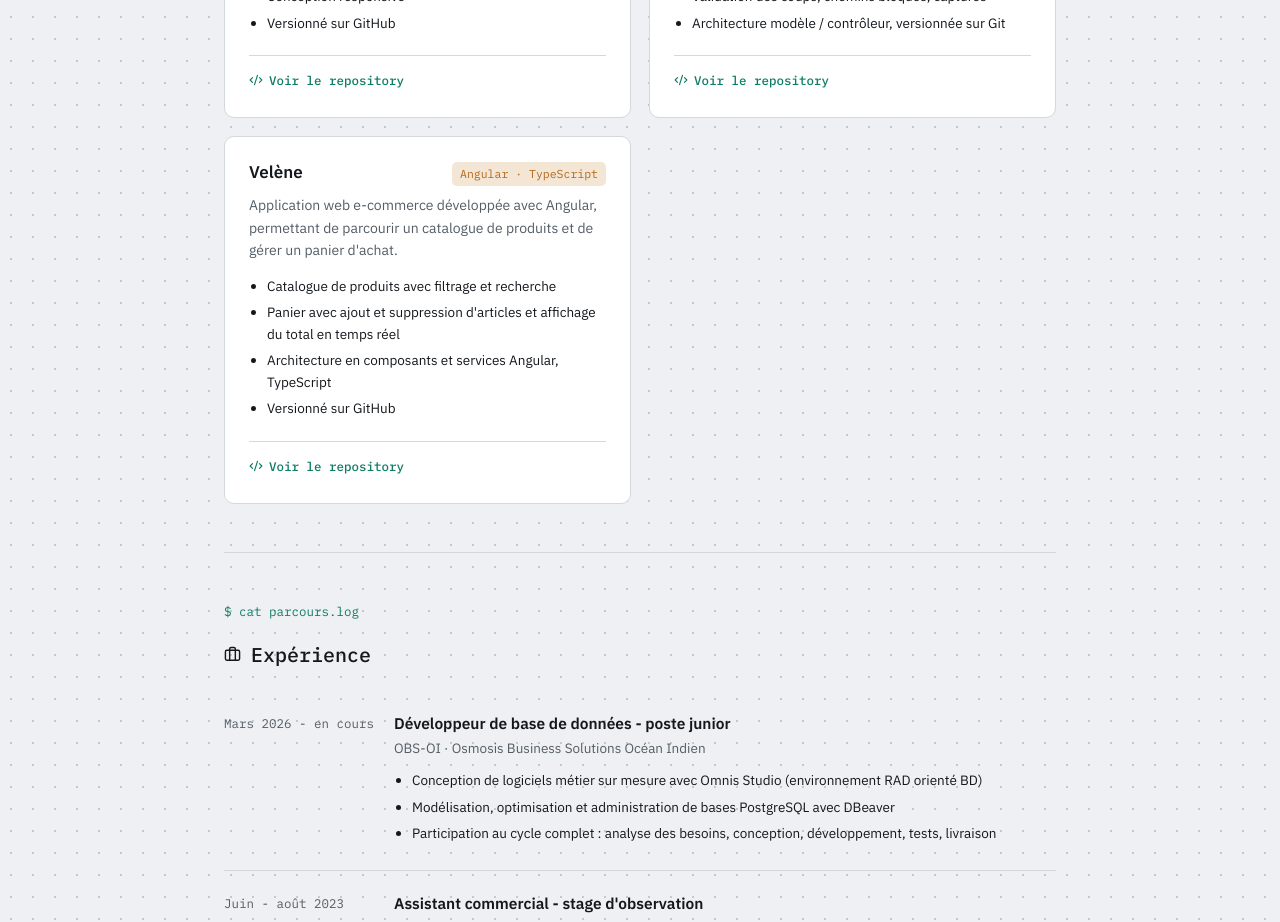
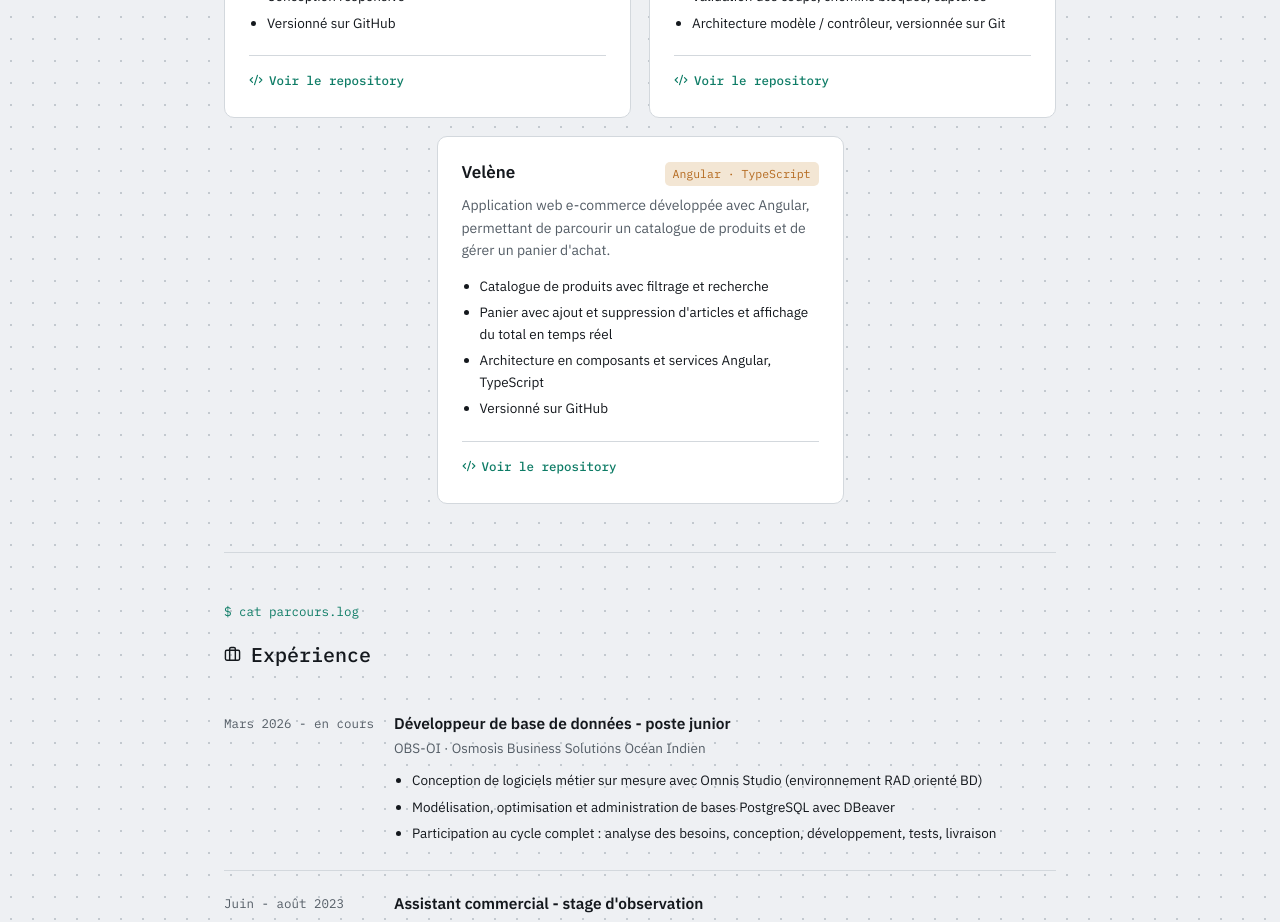
Before and after one commit to Miorena/my-portfolio, a React (Vite) app: page / in a window 1280 px wide. Shown: the part 1820-2742 px from the top of the page. Built offline with nearby package versions, Linux system fonts and the light colour scheme.

Commit message:
Center the last project card to fill empty gap space Span last odd card across the grid and center it -

```diff
--- a/src/components/Projects.css
+++ b/src/components/Projects.css
@@ -8,6 +8,18 @@
   border: 1px solid var(--line);
   border-radius: 10px;
   padding: 22px 24px;
+}
+.p-project-card:last-child:nth-child(odd) {
+	grid-column: 1;
+	justify-self: center;
+	width: calc(50% - 9px);
+}
+@media (min-width: 640px) {
+	.p-project-card:last-child:nth-child(odd) {
+		grid-column: 1 / -1;
+		justify-self: center;
+		width: calc(50% - 9px);
+	}
 }
 .p-project-head {
   display: flex;
```
